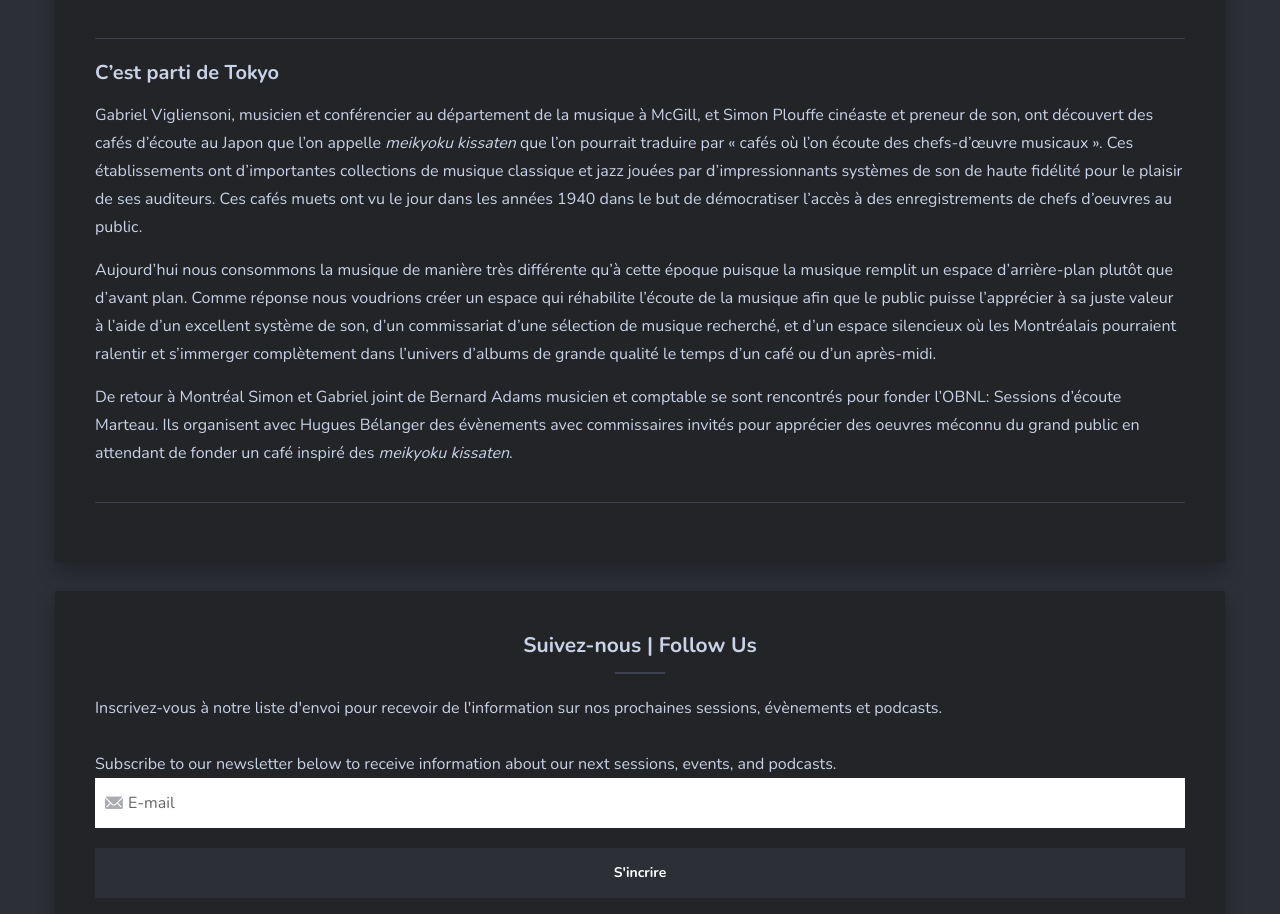
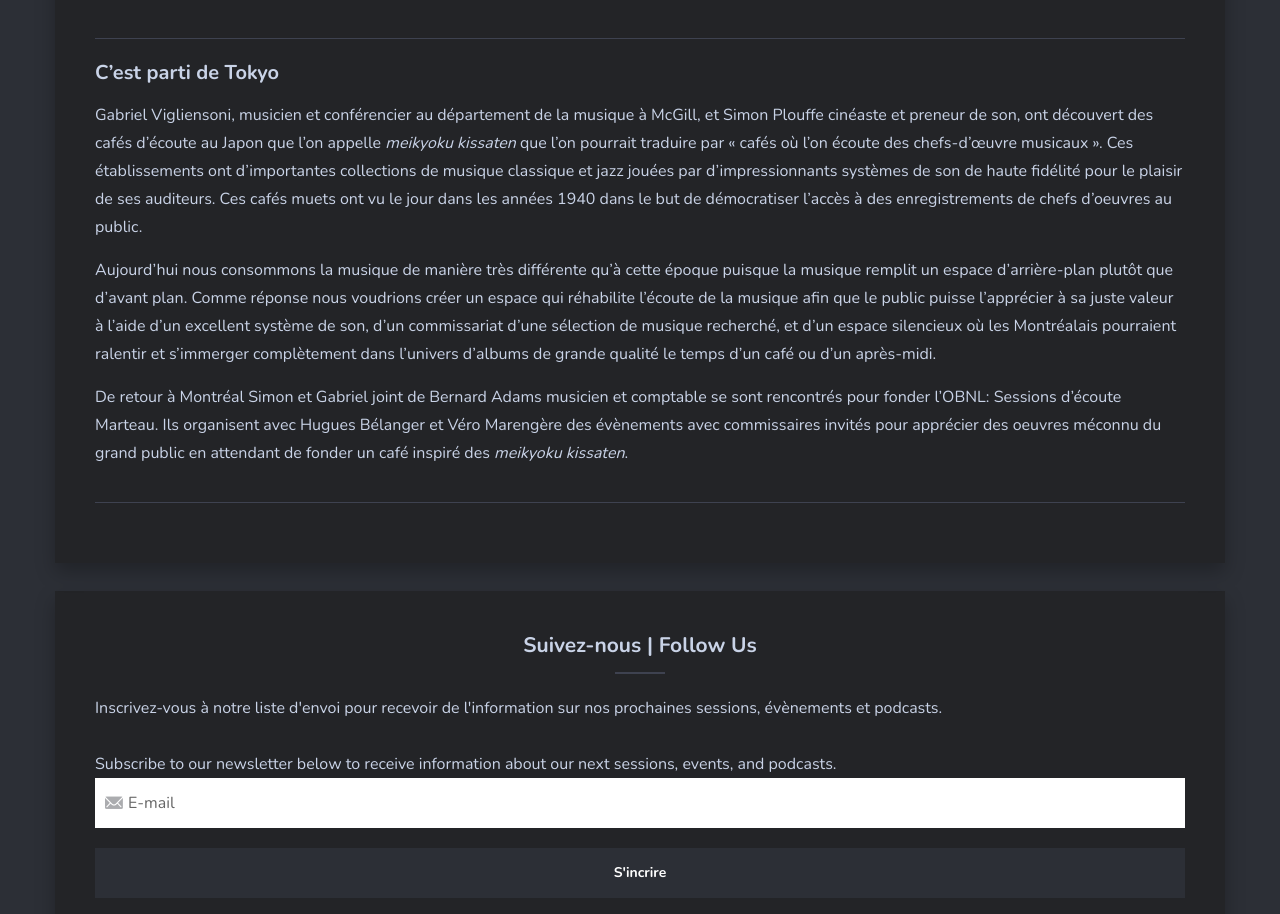
Before and after one commit to sessions-marteau/sessions-marteau-2.github.io, a Jekyll site: the page built from _pages/a-propos.md, in a window 1280 px wide. Shown: the part 810-1724 px from the top of the page. Built offline with Jekyll 4.4.1, drawn with Linux system fonts in a browser that asks for light colours; nearby versions of some CDN libraries.

Commit message:
Update a-propos.md
ajout de Véro

```diff
--- a/_pages/a-propos.md
+++ b/_pages/a-propos.md
@@ -11,4 +11,4 @@ Gabriel Vigliensoni, musicien et conférencier au département de la musique à
 
 Aujourd'hui nous consommons la musique de manière très différente qu'à cette époque puisque la musique remplit un espace d'arrière-plan plutôt que d'avant plan. Comme réponse nous voudrions créer un espace qui réhabilite l'écoute de la musique afin que le public puisse l'apprécier à sa juste valeur à l'aide d'un excellent système de son, d'un commissariat d'une sélection de musique recherché, et d'un espace silencieux où les Montréalais pourraient ralentir et s'immerger complètement dans l'univers d'albums de grande qualité le temps d'un café ou d'un après-midi.
 
-De retour à Montréal Simon et Gabriel joint de Bernard Adams musicien et comptable se sont rencontrés pour fonder l’OBNL: Sessions d’écoute Marteau. Ils organisent avec Hugues Bélanger des évènements avec commissaires invités pour apprécier des oeuvres méconnu du grand public en attendant de fonder un café inspiré des _meikyoku kissaten_.
+De retour à Montréal Simon et Gabriel joint de Bernard Adams musicien et comptable se sont rencontrés pour fonder l’OBNL: Sessions d’écoute Marteau. Ils organisent avec Hugues Bélanger et Véro Marengère des évènements avec commissaires invités pour apprécier des oeuvres méconnu du grand public en attendant de fonder un café inspiré des _meikyoku kissaten_.
```
